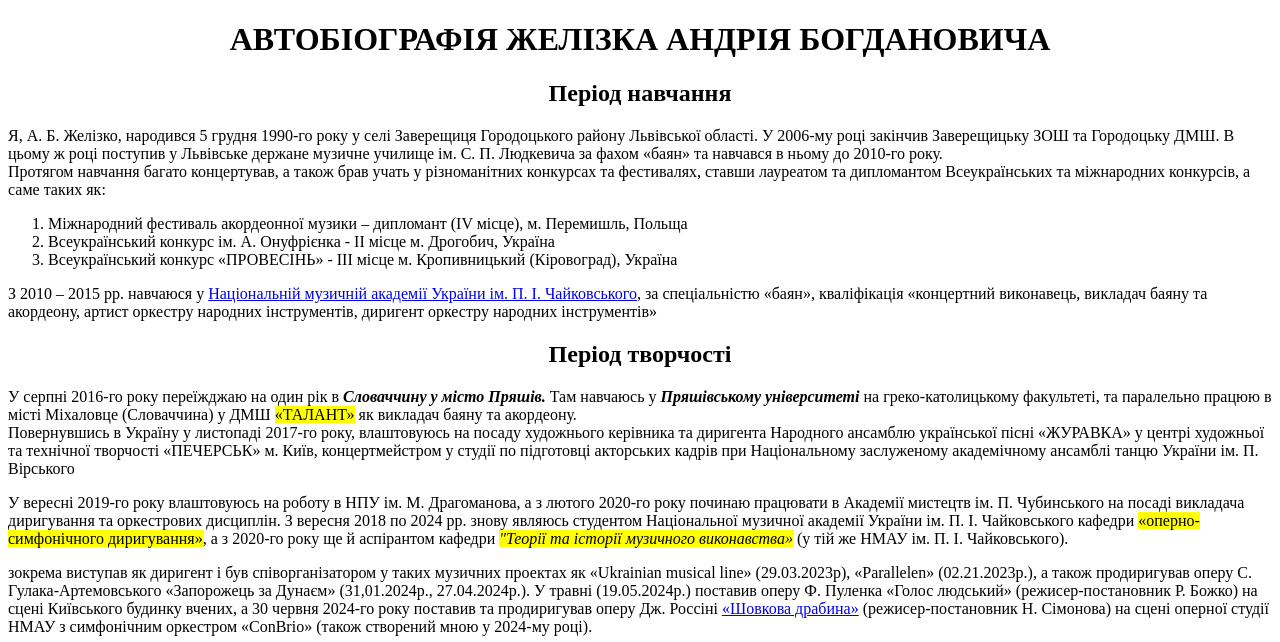
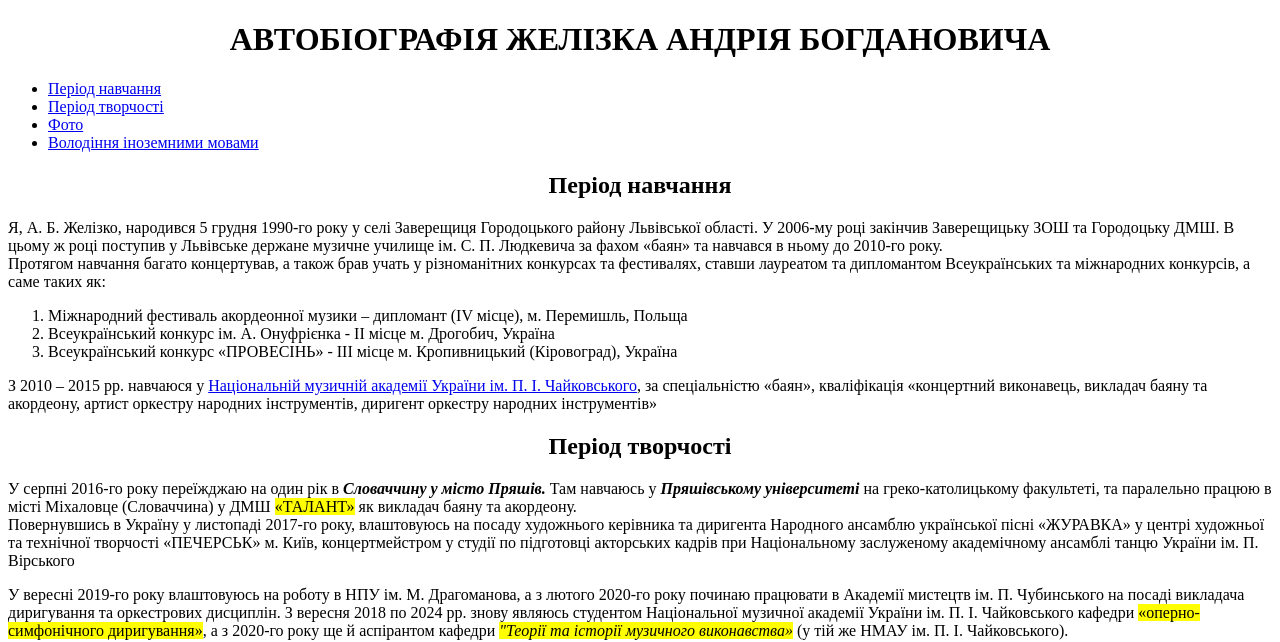
Before and after one commit to Feras712/ehjrb, a plain HTML site: page lesson_02/index.html in a window 1280 px wide. Shown: the top 642 px of the page. Drawn offline with Linux system fonts and the light colour scheme.

Commit message:
Add files via upload

```diff
--- a/lesson_02/index.html
+++ b/lesson_02/index.html
@@ -13,8 +13,17 @@
         <h1 align="center" id="title">АВТОБІОГРАФІЯ ЖЕЛІЗКА АНДРІЯ БОГДАНОВИЧА</h1>
     </header>
     <main>
+        <nav>
+            <ul>
+                <li><a href="#study">Період навчання</a></li>
+                <li><a href="#art">Період творчості</a></li>
+                <li><a href="#picture">Фото</a></li>
+                <li><a href="#lang">Володіння іноземними мовами</a></li>
+            </ul>
+        </nav>
         <div>
-            <h2 align="center">Період навчання</h2>
+            <h2 align="center" id="study">Період навчання</h2>
+
             <p>
                 Я, А. Б. Желізко, народився 5 грудня 1990-го року у селі Заверещиця Городоцького району Львівської
                 області. У 2006-му
@@ -27,6 +36,7 @@
                 конкурсів, а саме
                 таких як:
             </p>
+
             <ol>
                 <li>Міжнародний фестиваль акордеонної музики – дипломант (IV місце), м. Перемишль, Польща</li>
                 <li>Всеукраїнський конкурс ім. А. Онуфрієнка - II місце
@@ -34,6 +44,7 @@
                 <li>Всеукраїнський конкурс «ПРОВЕСІНЬ» - IIІ місце
                     м. Кропивницький (Кіровоград), Україна</li>
             </ol>
+
             <p>
                 З 2010 – 2015 рр. навчаюся у <a href="https://knmau.com.ua/" target="_blank"
                     title="Перехід на сайт академії">Національній музичній
@@ -44,8 +55,10 @@
                 оркестру народних інструментів»
             </p>
         </div>
+
         <div>
-            <h2 align="center">Період творчості</h2>
+            <h2 align="center" id="art">Період творчості</h2>
+
             <p>У серпні 2016-го року переїжджаю на один рік в <strong><em>Словаччину у місто Пряшів.</em></strong> Там
                 навчаюсь у <b><i><span>Пряшівському
                             університеті</span></i></b> на
@@ -62,6 +75,7 @@
                 танцю
                 України ім. П. Вірського
             </p>
+
             <p>
                 У вересні 2019-го року влаштовуюсь на роботу в НПУ ім. М. Драгоманова, а з лютого 2020-го року починаю
                 працювати в
@@ -72,6 +86,7 @@
                         "Теорії та історії музичного виконавства»</em></mark> (у
                 тій же НМАУ ім. П. І. Чайковського).
             </p>
+
             <p>зокрема виступав як диригент і був співорганізатором у таких музичних проектах як «Ukrainian musical
                 line»
                 (29.03.2023р), «Parallelen» (02.21.2023р.), а також продиригував оперу С. Гулака-Артемовського <a
@@ -86,8 +101,10 @@
                 «ConBrio» (також
                 створений мною у 2024-му році).
             </p>
-            <img src="img/_DSC3751.jpg" alt="image" width="400px" height="275px">
-            <h3 align="center">Володіння іноземними мовами</h3>
+
+            <img src="img/_DSC3751.jpg" alt="image" id="picture" width="400px" height="275px">
+
+            <h3 align="center" id="lang">Володіння іноземними мовами</h3>
             <ul>
                 <li>Словацька</li>
                 <li>Чеська</li>
@@ -97,6 +114,7 @@
         </div>
 
     </main>
+
     <footer>
         <a href="#title">Перейти на початок статті</button>
             <button type="button">Контакти</button>
```
